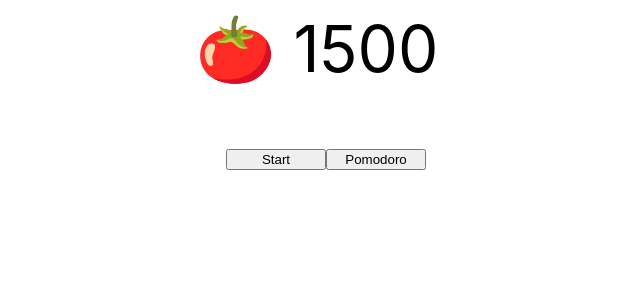
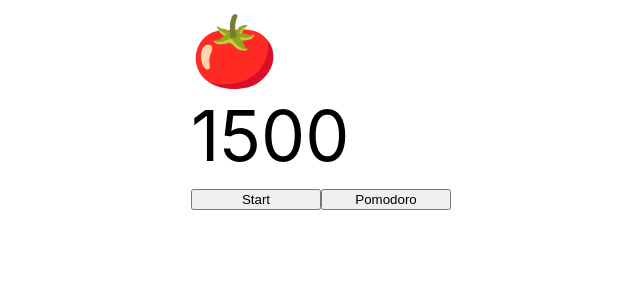
Before and after one commit to travisk-codes/pomodoro, a React (Create React App) app: page / in a window 1280 px wide. Shown: the top 300 px of the page, without its empty margins (314-954 px from the left). Built offline with nearby package versions, Linux system fonts and the light colour scheme.

Commit message:
Refactor styles

```diff
--- a/src/App.css
+++ b/src/App.css
@@ -1,29 +1,16 @@
 #pomodoro-timer {
-	display: grid;
-	margin-top: 10px;
-	grid-template-columns: repeat(1, 1fr);
-	grid-template-rows: repeat(2, 1fr);
-	grid-column-gap: 20px;
-	grid-row-gap: 25px;
-	justify-items: center;
-	align-items: center;
-	height: 100%;
-	font-size: 2em;
+	position: relative;
+	margin: 0 auto;
+	width: 280px; /* approx width of elements, use for margin 0 auto */
+	padding-left: 10px; /* compensate for emoji size */
 }
 
-#tomato-display {
-	display: flex;
-	position: relative;
-	width: 50px;
-	height: 50px;
-	background-color: transparent;
-	border-radius: 25px;
-}
-
-#seconds-left-display {
-	font-size: 2em;
+#timer-display {
+	font-size: 70px;
+	margin-top: 8px;
+	margin-bottom: 10px;
 }
 
 button {
-	width: 100px;
+	width: 130px; /* approx width of timer-display */
 }
--- a/src/App.js
+++ b/src/App.js
@@ -66,7 +66,7 @@ const App = () => {
 	)
 
 	const TimerDisplay = () => (
-		<div id='seconds-left-display'>
+		<div id='timer-display'>
 			{emojiAndTimeRemaining}
 			&nbsp;
 		</div>
```
